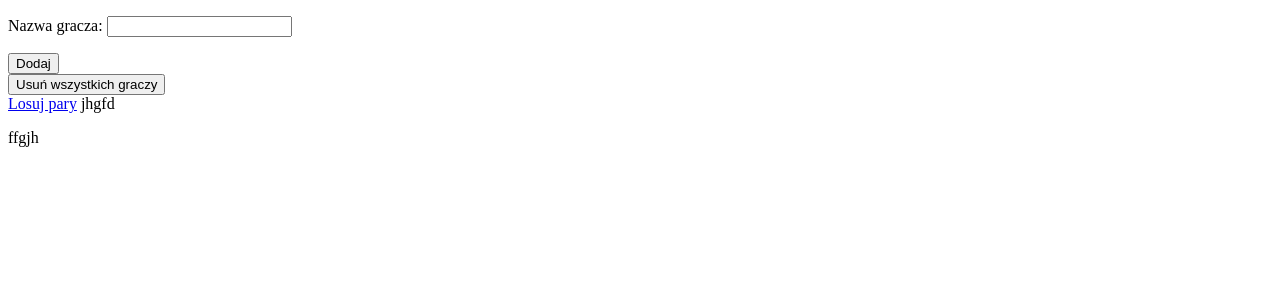
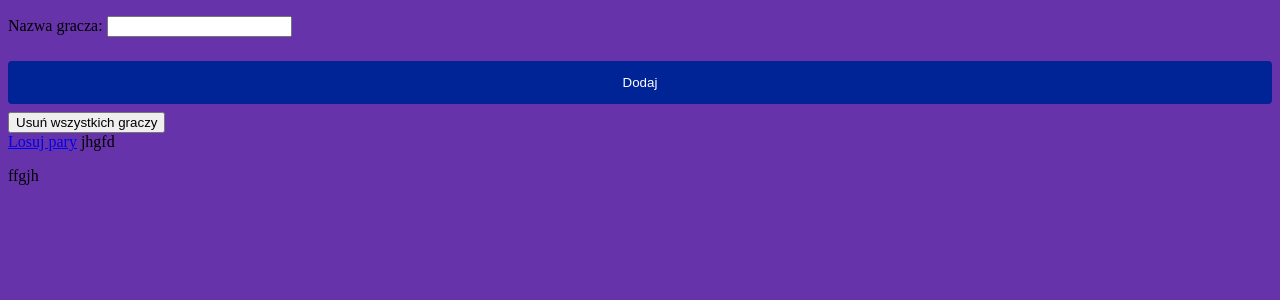
Before and after one commit to ratajczykd/keyforge-project, a Django app: page /players/ in a window 1280 px wide. Shown: the top 300 px of the page. Run offline with Django 3.2, Linux system fonts and the light colour scheme; data comes from the database, SQL or seed files in the repository; both versions use the stored data as it was after the commit.

Commit message:
added css

```diff
--- /dev/null
+++ b/core/static/css/colors.css
@@ -0,0 +1,14 @@
+body {
+  background-color: #6633aa
+}
+
+input[type=submit] {
+  width: 100%;
+  background-color: #002395;
+  color: white;
+  padding: 14px 20px;
+  margin: 8px 0;
+  border: none;
+  border-radius: 4px;
+  cursor: pointer;
+}
--- a/templates/base.html
+++ b/templates/base.html
@@ -1,8 +1,10 @@
+{% load static %}
 <!DOCTYPE html>
 <html>
   <head>
     <meta charset="utf-8">
     <title>Turniej KujKluczKlan</title>
+    <link rel="stylesheet" href="{% static 'css/colors.css' %}">
   </head>
   <body>
     {% block content %}
```
Also changed, not shown: db.sqlite3.
